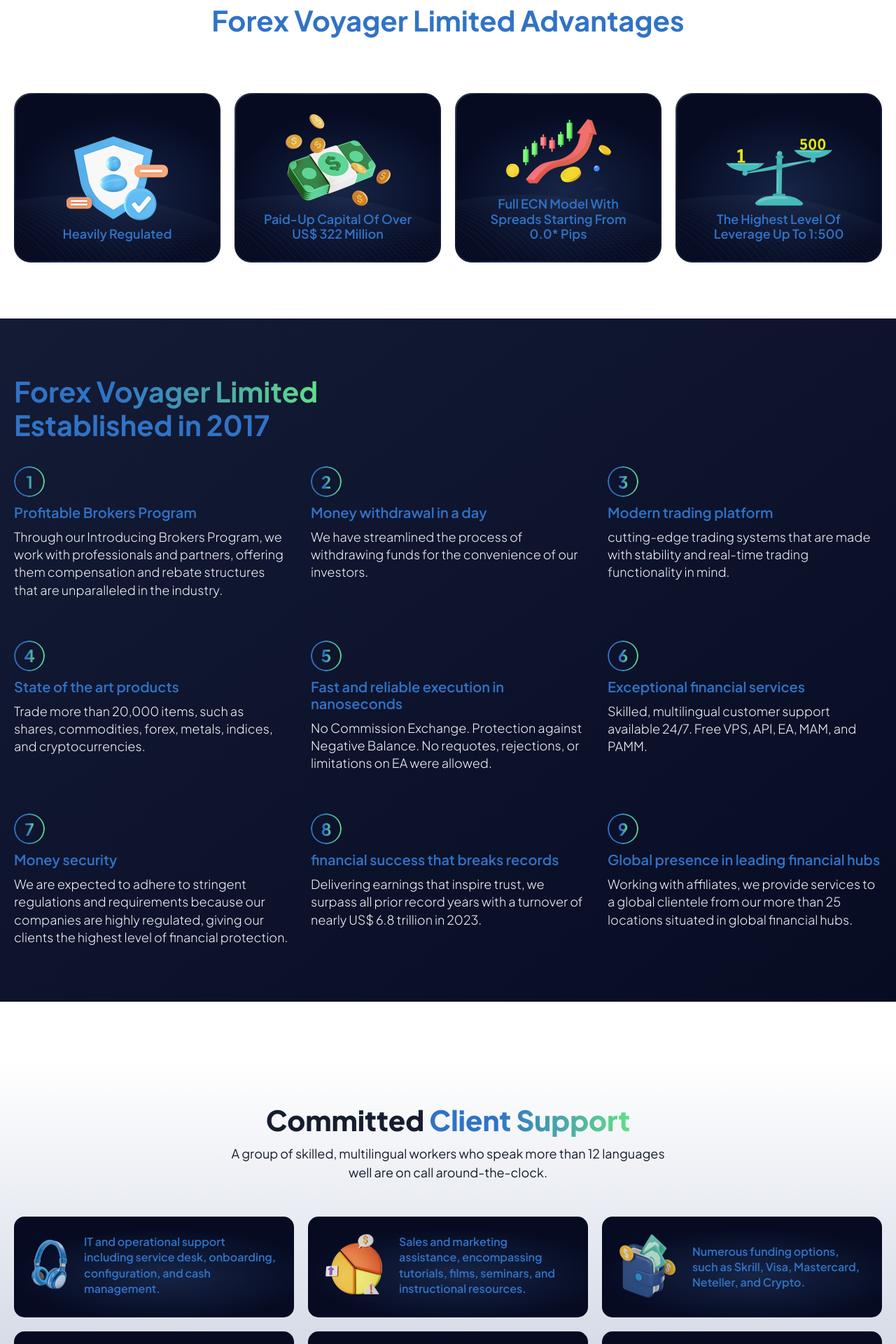
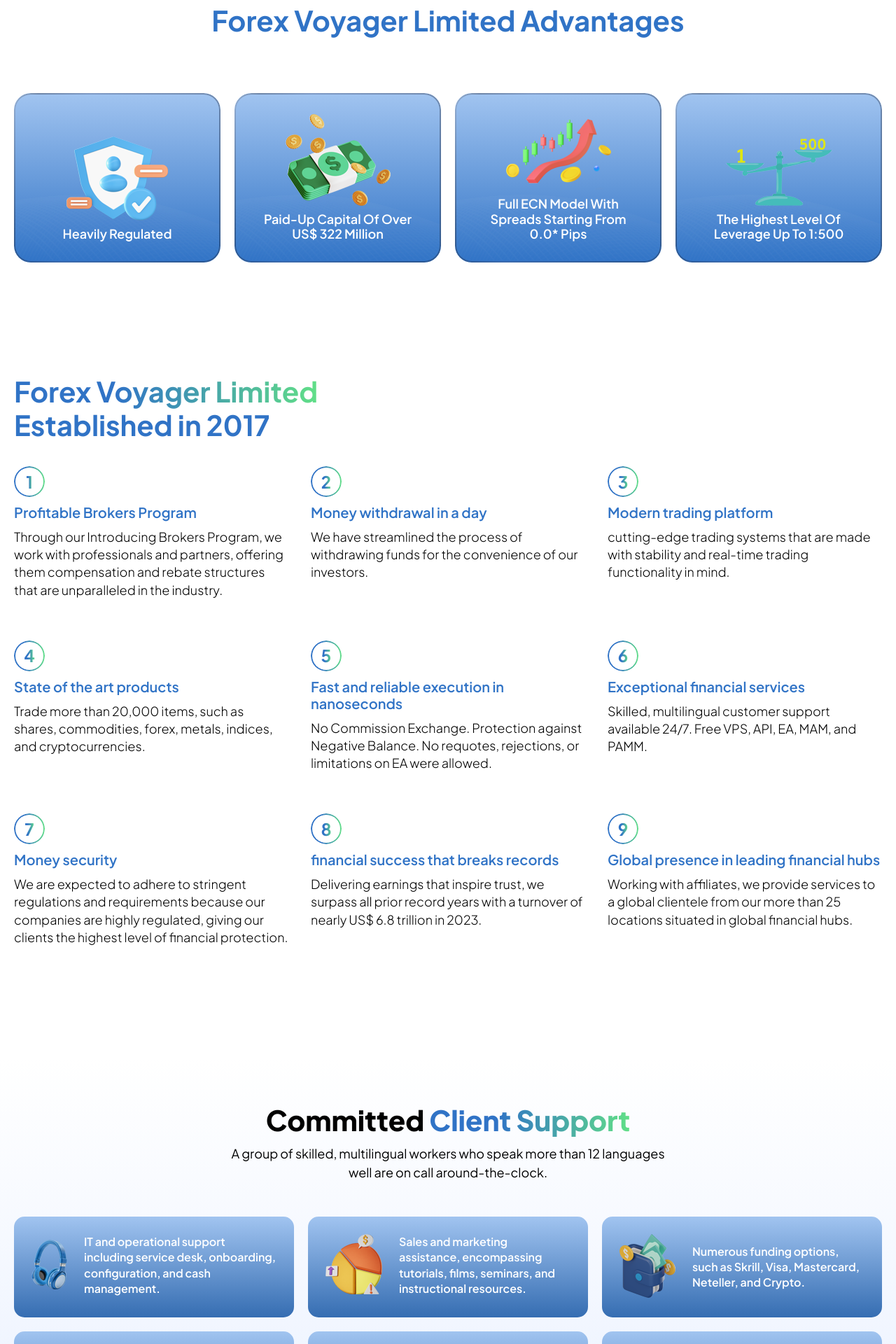
Before and after one commit to jimmyhinsu/forex-voyager-limited, a React (Create React App) app: page /whyforexvoyager in a window 1280 px wide. Shown: the part 500-2420 px from the top of the page at 70% size. Built offline with nearby package versions, Linux system fonts and the light colour scheme.

Commit message:
whyforex and regulation theme change

```diff
--- a/src/App.css
+++ b/src/App.css
@@ -23,7 +23,7 @@ a {
 
 body {
   background-color: #ffffff;
-  color: #3073c6;
+
   line-height: 1.2;
   font-family: "Plus Jakarta Sans", sans-serif;
 }
--- a/src/module/regulations/index.js
+++ b/src/module/regulations/index.js
@@ -84,7 +84,7 @@ export default function Regulations() {
       {/* <Wanttoget /> */}
 
 
-      {/* <img src="../../assets/pdf/Forexvoyag.pdf" alt="pdf" /> */}
+
     </>
   )
 }
--- a/src/module/regulations/regulations.scss
+++ b/src/module/regulations/regulations.scss
@@ -50,8 +50,6 @@
 }
 
 .fscm-main {
-    // padding: 0 0 100px 0;
-
     .continer {
         max-width: 1372px;
         margin: 0 auto;
@@ -78,7 +76,7 @@
 
                     .fscm-name {
                         p {
-                            color: #161d2f;
+                            color: #000000;
                         }
                     }
                 }
@@ -109,9 +107,9 @@
 
             .fscm-contentbox {
                 margin-top: 40px;
-                background-color: #3073c6;
+                background-image: linear-gradient(180deg, #a1c4f0, #3073c6);
                 border-radius: 15px;
-                border: 2px solid rgb(43, 50, 69);
+                border: 1px solid rgb(43, 50, 69);
                 padding: 40px;
                 width: fit-content;
                 display: flex;
@@ -154,7 +152,7 @@
                         width: 100%;
                     }
                     button {
-                        background-image: linear-gradient(88.9deg, #3073c6, #64e584 50%, #64e584 75%, #3073c6 120%);
+                        background-image: linear-gradient(88.9deg, #ffffff, #64e584 50%, #64e584 75%, #ffffff 120%);
                         padding: 15px;
                         border: none;
                         border-radius: 50px;
--- a/src/module/whyforexvoyager/whyforexvoyager.scss
+++ b/src/module/whyforexvoyager/whyforexvoyager.scss
@@ -51,7 +51,7 @@
                 p {
                     margin-top: 15px;
                     line-height: 1.5;
-                    color: #3073c6;
+                    color: #000000;
                     font-size: 18px;
                     max-width: 790px;
 
@@ -136,7 +136,7 @@
             .whychoose {
                 position: relative;
                 overflow: hidden;
-                background-image: radial-gradient(53.28% 46.13% at 53.28% 57.78%, #172547 0, #060b22 100%);
+                background-image: linear-gradient(180deg, #a1c4f0, #3073c6);
                 border-radius: 24px;
                 display: flex;
                 align-items: center;
@@ -186,7 +186,7 @@
                     text-align: center;
                     z-index: 1;
                     font-weight: 600;
-                    color: #3073c6;
+                    color: #ffffff;
                     font-size: 18px;
                     margin-top: 5px;
 
@@ -222,7 +222,7 @@
 }
 
 .established-bgcolor {
-    background-image: linear-gradient(142.26deg, #141b35 1.22%, #060b22 105.61%);
+    // background-image: linear-gradient(142.26deg, #141b35 1.22%, #060b22 105.61%);
     margin: 80px 0;
     padding: 80px 0;
 
@@ -336,7 +336,7 @@
 
                 .wecollaborate {
                     p {
-                        color: #f1f3f9;
+                        color: #000000;
                         font-size: 18px;
                         line-height: 1.4;
                         font-weight: 300;
@@ -352,7 +352,7 @@
 }
 
 .white-bg {
-    background-image: linear-gradient(180deg, #fff, #c4ccdd);
+    background-image: linear-gradient(180deg, #fff, #eaf1ff);
     padding: 65px 0;
     margin-bottom: 80px;
 
@@ -373,7 +373,7 @@
             justify-content: center;
             h2 {
                 font-size: 40px;
-                color: #161d2f;
+                color: #000000;
                 font-weight: 800;
 
                 @media (max-width: 576px) {
@@ -390,7 +390,7 @@
 
             p {
                 margin-top: 10px;
-                color: #161d2f;
+                color: #000000;
                 font-size: 18px;
                 max-width: 630px;
                 line-height: 1.5;
@@ -418,7 +418,7 @@
             }
 
             .linear-darkbox {
-                background-image: radial-gradient(53.28% 46.13% at 53.28% 57.78%, #172547 0, #060b22 100%);
+                background-image: linear-gradient(180deg, #a1c4f0, #356db2);
                 padding: 25px;
                 border-radius: 15px;
 
@@ -435,7 +435,7 @@
 
                     .service {
                         p {
-                            color: #3073c6;
+                            color: #ffffff;
                             font-size: 16px;
                             font-weight: 600;
                             line-height: 1.4;
```
